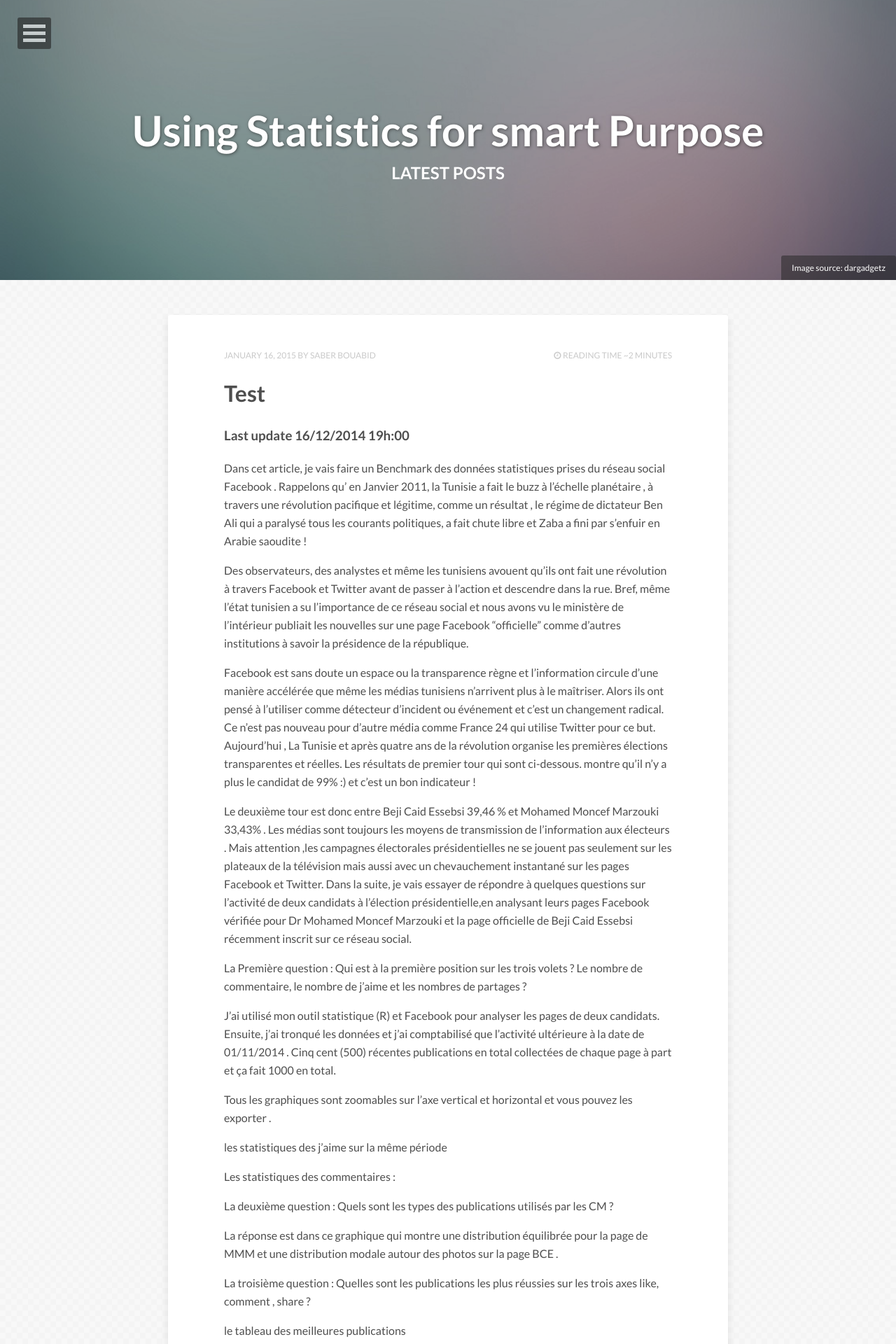
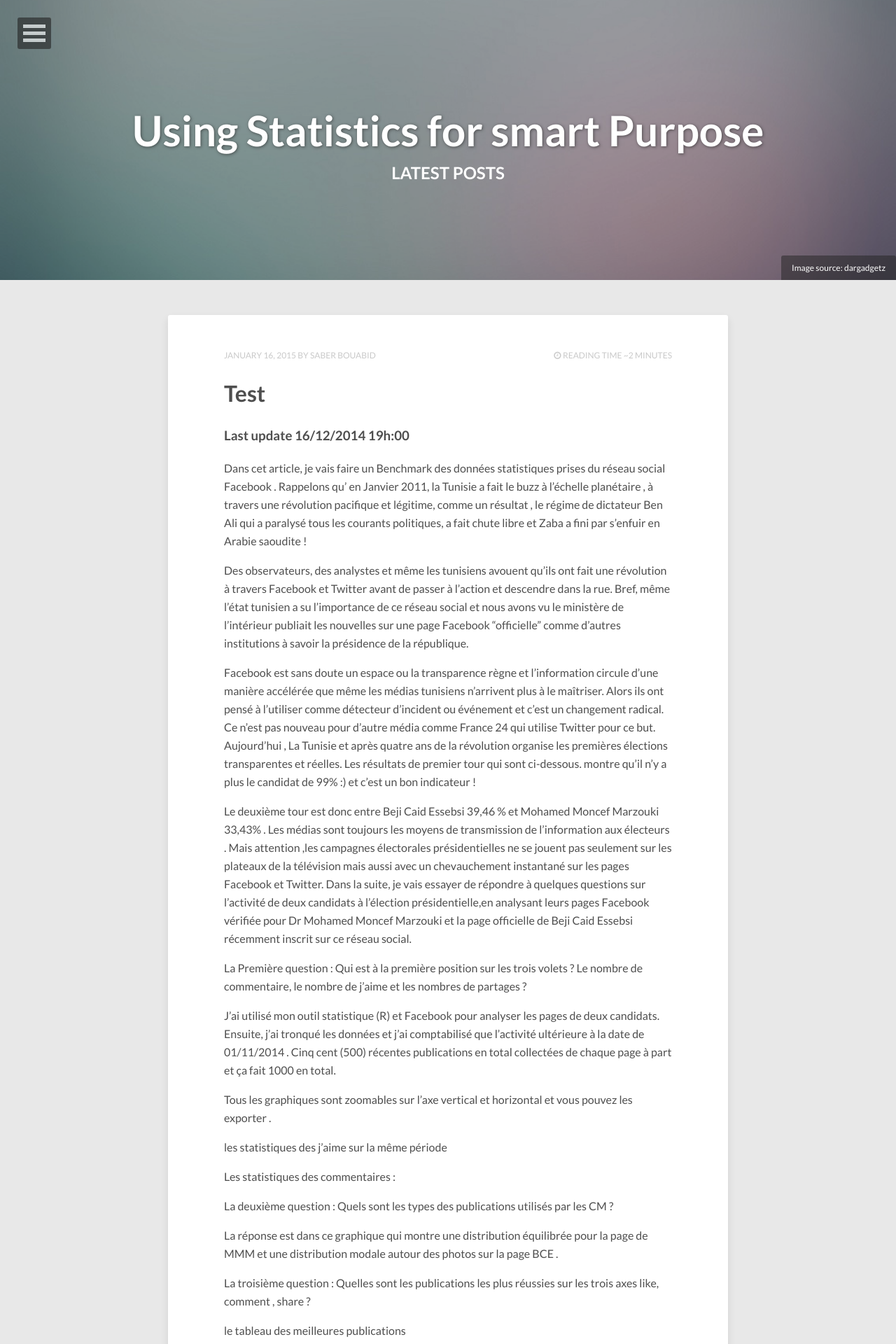
Before and after one commit to saberbouabid/WEBS, a Jekyll site: the page built from index.html, in a window 1280 px wide. Shown: the top 1920 px of the page at 70% size. Built offline with Jekyll 4.4.1, drawn with Linux system fonts in a browser that asks for light colours; nearby versions of some CDN libraries; the list of posts is cut into pages by our own code.

Commit message:
Update _config.yml

```diff
--- a/_config.yml
+++ b/_config.yml
@@ -27,7 +27,7 @@ owner:
   google_plus:    #+yourid
 
 # Background image to be tiled on all pages
-background: ps_neutral.png
+background:
 
 # Analytics and webmaster tools stuff goes here
 google_analytics:
```
